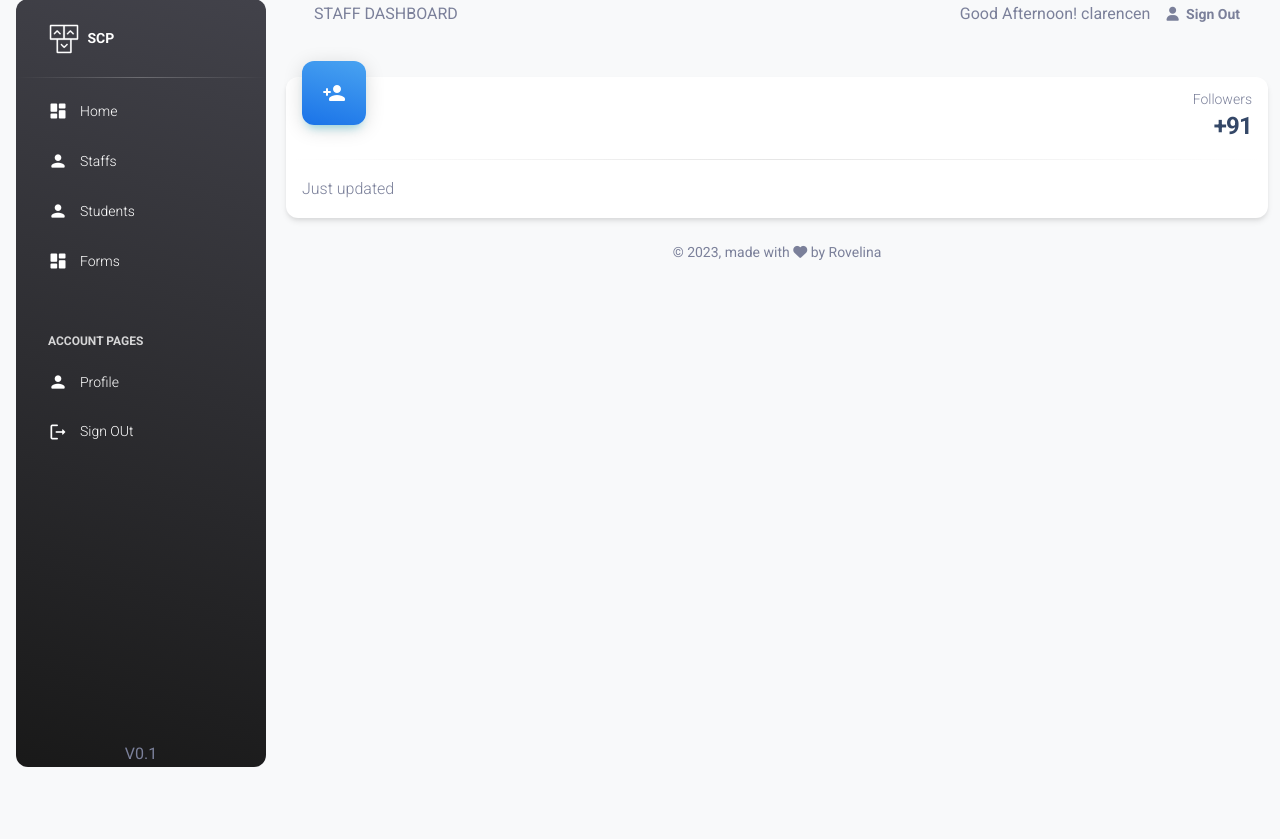
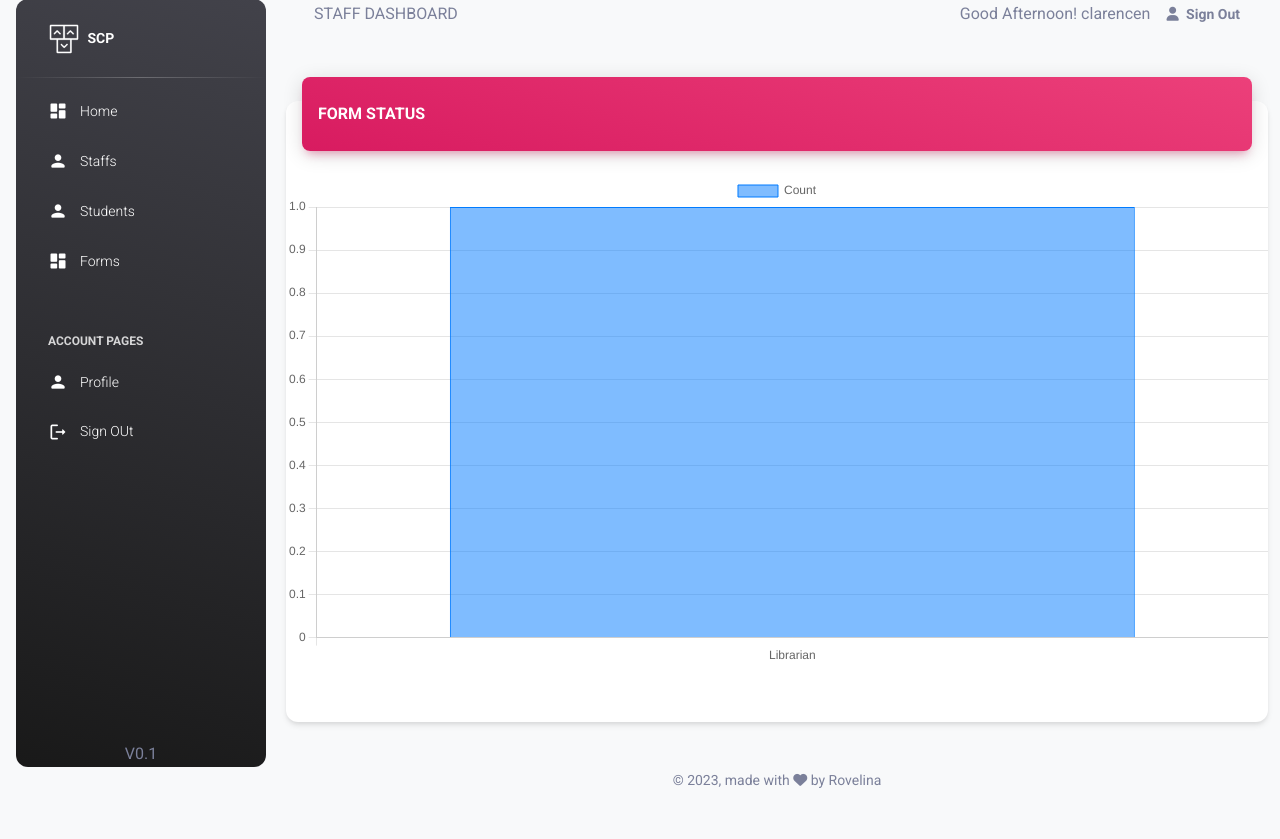
Before and after one commit to Abduswamad/pdo-basic, a PHP site: page /clearance_system/pages/staff/staff_dashboard.php in a window 1280 px wide. Shown: the part 17-856 px from the top of the page. Before the commit the page ends 784 px from the top, so only its background shows below. Run offline with PHP 8.4, Linux system fonts and the light colour scheme; a user stored in the database is signed in; data comes from the database, SQL or seed files in the repository; tables that the repository leaves empty hold one stand-in row (values such as "Sample post"); some libraries are stand-ins or nearby versions.

Commit message:
nishaanza dashborad

```diff
--- a/classes/Form.php
+++ b/classes/Form.php
@@ -1,5 +1,26 @@
 <?php
  class Form {
+    public function form_statuses()
+    {
+        try{
+            $db = getDB();
+            $stmt = $db->prepare("
+            SELECT
+                step_name as 'status',
+                count(*) as 'value'
+            FROM form frm
+            inner join form_step fst
+            on frm.form_step = fst.step_id
+            GROUP by step_name
+             ");
+            $stmt->execute();
+            $data = $stmt->fetchAll();
+            return $data;
+        }
+        catch(PDOException $e) {
+            echo '{"error":{"text":'. $e->getMessage() .'}}';
+        }
+    }
     public function form_comment($form_id)
     {
         try{
--- a/pages/staff/head.php
+++ b/pages/staff/head.php
@@ -2,6 +2,7 @@
 <meta name="viewport" content="width=device-width, initial-scale=1, shrink-to-fit=no">
 <link rel="apple-touch-icon" sizes="76x76" href="../../assets/img/apple-icon.png">
 <link rel="icon" type="image/png" href="../../assets/img/favicon.png">
+<script src="https://cdn.jsdelivr.net/npm/chart.js"></script>
 <title>
 
    Managment Clearance System
--- a/pages/staff/staff_dashboard.php
+++ b/pages/staff/staff_dashboard.php
@@ -3,6 +3,7 @@
     include('../session.php');
     $page_tittle = "STAFF DASHBOARD ";
     $SessinUser=$account_class->staff_session_detail($login_session_id);
+    $form_statuses=$form_class->form_statuses();
 ?>
 <!DOCTYPE html>
 <html lang="en">
@@ -32,21 +33,67 @@
         </h6>
         <!--  body-->
         <div class="row"></div>
-        <div class="card ">
-          <div class="card-header p-3 pt-2 bg-transparent">
-            <div class="icon icon-lg icon-shape bg-gradient-info shadow-info text-center border-radius-xl mt-n4 position-absolute">
-              <i class="material-icons opacity-10">person_add</i>
-            </div>
-            <div class="text-end pt-1">
-              <p class="text-sm mb-0 text-capitalize ">Followers</p>
-                <h4 class="mb-0 ">+91</h4>
+          <div class="row">
+            <div class="col-12">
+              <div class="card my-4">
+                <div class="card-header p-0 position-relative mt-n4 mx-3 z-index-2">
+                  <div class="bg-gradient-primary shadow-primary border-radius-lg pt-4 pb-3">
+                    <div class="row">
+                        <div class="col-6">
+                          <h6 class="text-white  text-capitalize ps-3">FORM STATUS  </h6>
+                        </div>
+                        <!-- <div class="col-6 text-end ">
+                            <a href="./add_staff.php" class="btn btn-outline-primary btn-sm mb-0 bg-white ">Add Staff</a>
+                        </div> -->
+                    </div>
+                  </div>
+                </div>
+                <div class="card-body px-0 pb-2">
+                  <?php
+                    $statuses = array();
+                    $values = array();
+                    foreach ($form_statuses as $row) {
+                        $statuses[] = $row['status'];
+                        $values[] = $row['value'];
+                    }
+                  ?>
+                  <div  class="row">
+                    <div class="col-12">
+                      <canvas  id="form_statuses"></canvas>
+                    </div>
+                  </div>
+
+                  <script>
+                    var ctx = document.getElementById('form_statuses').getContext('2d');
+                    var chart = new Chart(ctx, {
+                        type: 'bar',
+                        data: {
+                            labels: <?php echo json_encode($statuses); ?>,
+                            datasets: [{
+                                label: 'Count',
+                                data: <?php echo json_encode($values); ?>,
+                                backgroundColor: 'rgba(0, 123, 255, 0.5)',
+                                borderColor: 'rgba(0, 123, 255, 1)',
+                                borderWidth: 1
+                            }]
+                        },
+                        options: {
+                            responsive: true,
+                            scales: {
+                                y: {
+                                    beginAtZero: true
+                                }
+                            }
+                        }
+                    });
+                </script>
+                </div>
+                <div class="card-footer">
+
+                </div>
+              </div>
             </div>
           </div>
-          <hr class="horizontal my-0 dark">
-          <div class="card-footer p-3">
-            <p class="mb-0 ">Just updated</p>
-          </div>
-        </div>
         <!--  body-->
         <?php include 'footer.php';?>
       </div>
--- a/pages/student/head.php
+++ b/pages/student/head.php
@@ -3,6 +3,7 @@
 
 <link rel="apple-touch-icon" sizes="76x76" href="../assets/img/apple-icon.png">
 <link rel="icon" type="image/png" href="../assets/img/favicon.png">
+<script src="https://cdn.jsdelivr.net/npm/chart.js"></script>
 
 <title>
 
```
